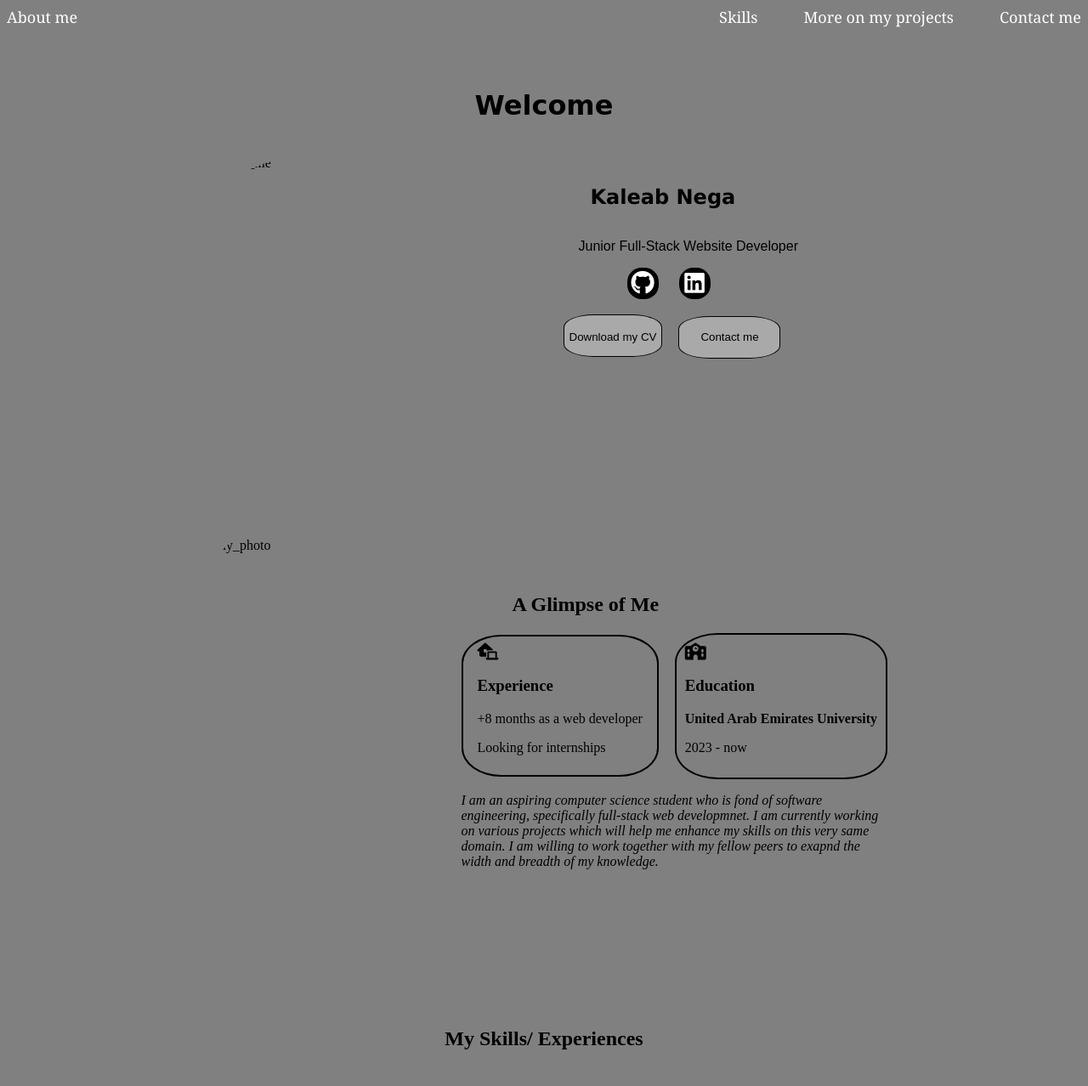
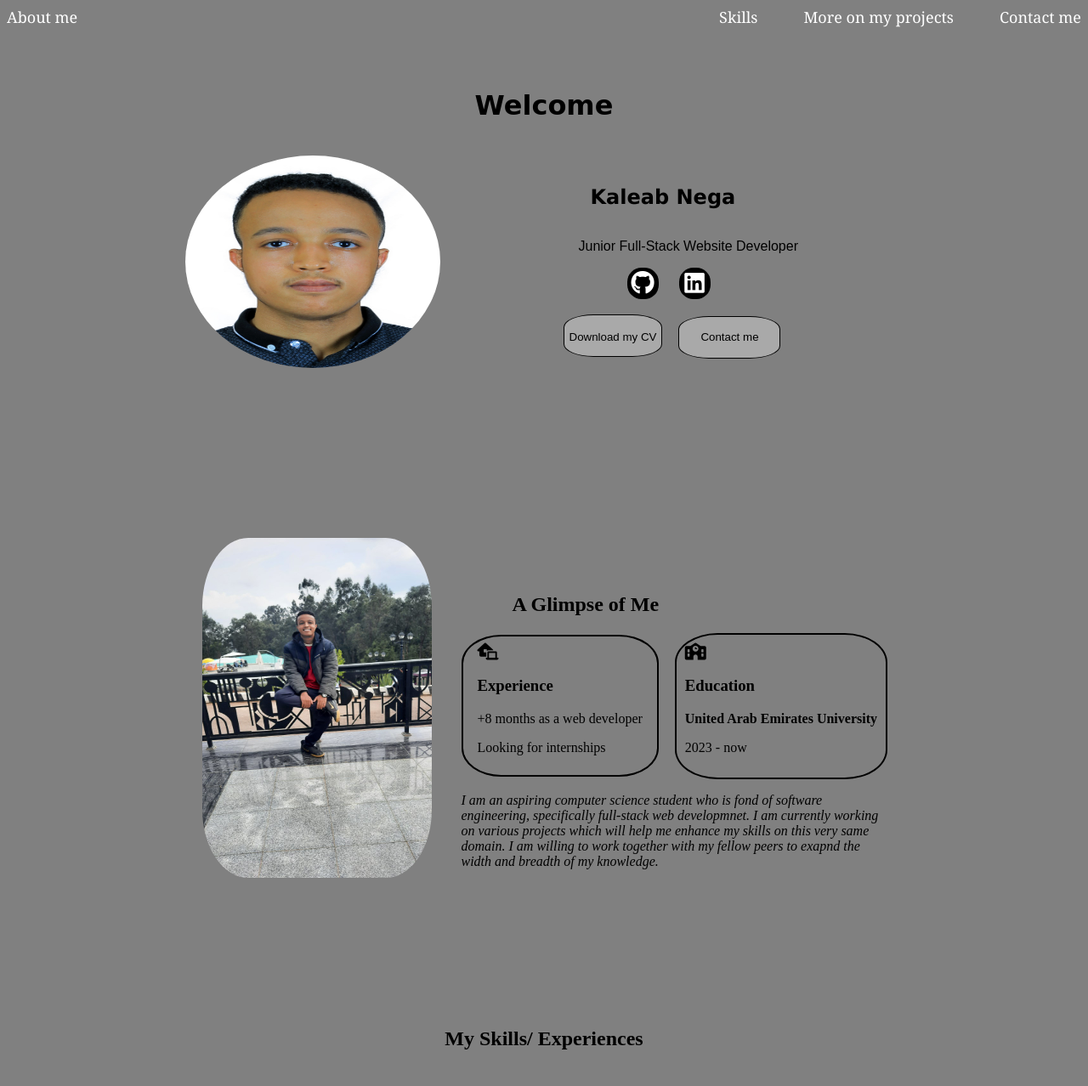
Before and after one commit to kaleabnega/Kaleab-Nega, a plain HTML site: page index.html in a window 1280 px wide. Shown: the top 1278 px of the page at 85% size. Drawn offline with Linux system fonts and the light colour scheme; the site is published under a folder, as on GitHub Pages, so addresses that start at the root find nothing.

Commit message:
Initial commit for portfolio

```diff
--- a/index.html
+++ b/index.html
@@ -40,7 +40,7 @@
     <br/>
 
     <div class="me">
-        <img src="/Photo .jpg" alt="photo_of_me" id="photo_of_me" width="300" height="250">
+        <img src="./Photo .jpg" alt="photo_of_me" id="photo_of_me" width="300" height="250">
         <span class="me_highlights">
         <h2 class="name">Kaleab Nega</h2>
         <p class="role">Junior Full-Stack Website Developer</p>
@@ -57,7 +57,7 @@
     </div>
 
     <span class="image">
-        <img src="/myPhoto.jpg" alt="my_photo" id="my_photo" height="400" width="270">
+        <img src="./myPhoto.jpg" alt="my_photo" id="my_photo" height="400" width="270">
         <span class="about_me">
             <h2 class="glimpse_of_me">A Glimpse of Me</h2>
             <div class="experience_container">
```
